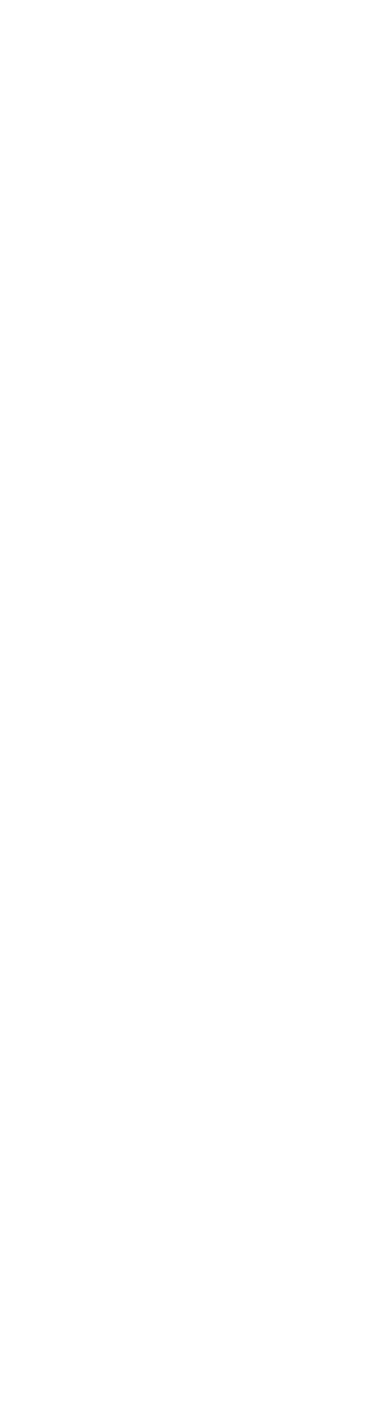
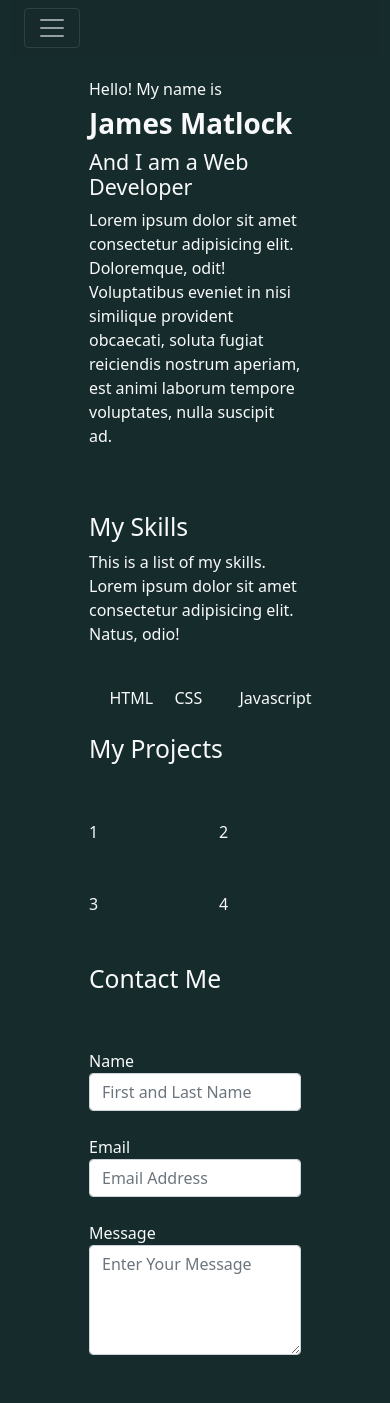
Before and after one commit to J-Matlock559/MFW-Final-Project, a plain HTML site: page index.html in a window 390 px wide. Before the commit the page ends 844 px from the top, so only its background shows below. Drawn offline with nearby package versions, Linux system fonts and the light colour scheme.

Commit message:
Built the basic layout. Added Navbar, intro, skills list, projects, contact form

```diff
--- a/css/style.css
+++ b/css/style.css
@@ -0,0 +1,3 @@
+body{
+    background-color: rgb(22, 43, 43);
+}
--- a/index.html
+++ b/index.html
@@ -6,18 +6,119 @@
     <meta name="viewport" content="width=device-width, initial-scale=1">
 
     <!-- Bootstrap CSS -->
-    <link rel="stylesheet" href="https://cdn.jsdelivr.net/npm/bootstrap@4.0.0/dist/css/bootstrap.min.css" integrity="sha384-Gn5384xqQ1aoWXA+058RXPxPg6fy4IWvTNh0E263XmFcJlSAwiGgFAW/dAiS6JXm" crossorigin="anonymous">
+    <link href="https://cdn.jsdelivr.net/npm/bootstrap@5.1.3/dist/css/bootstrap.min.css" rel="stylesheet"
+    integrity="sha384-1BmE4kWBq78iYhFldvKuhfTAU6auU8tT94WrHftjDbrCEXSU1oBoqyl2QvZ6jIW3" crossorigin="anonymous">
     <link rel="stylesheet" href="css/style.css">
 
     <title>Hello, world!</title>
   </head>
   <body>
+    <!-- Navbar -->
+  <div class="container-fluid">
+    <nav class="navbar navbar-expand-md bg-opacity-10 navbar-dark bg-dark">
+      <div class="container-fluid">
+        <button class="navbar-toggler" type="button" data-bs-toggle="collapse" data-bs-target="#navBurger">
+          <span class="navbar-toggler-icon"></span>
+        </button>
+        <div class="collapse navbar-collapse" id="navBurger">
+          <ul class="navbar-nav me-auto mb-2 mb-lg-0">
+            <li class="nav-item">
+              <a href="#home" class="nav-link active" aria-current="page">Home</a>
+            </li>
+            <li class="nav-item dropdown">
+              <a href="#" class="nav-link dropdown-toggle" data-bs-toggle="dropdown" role="button">Destinations</a>
+              <ul class="dropdown-menu bg-secondary">
+                <li><a href="#china" class="dropdown-item text-light">China</a></li>
+                <li><a href="#japan" class="dropdown-item text-light">Japan</a></li>
+                <li><a href="#nz" class="dropdown-item text-light">New Zealand</a></li>
+                <li><a href="#paris" class="dropdown-item text-light">Paris</a></li>
+                <li><a href="#rome" class="dropdown-item text-light">Rome</a></li>
+              </ul>
+            <li class="nav-item"><a href="#" class="nav-link">Link</a></li>
+            <li class="nav-item"><a href="#" class="nav-link disabled">Disabled</a></li>
+            </li>
+          </ul>
+        </div>
+      </div>
+    </nav>
+  </div>
+    <!-- End Navbar -->
 
+    <!-- Intro Jumbotron -->
+    <div class="container-fluid">
+      <div class="row justify-content-center">
+        <div class="col-8 p-4 text-light">
+          <p class="h6">Hello! My name is</p>
+          <p class="h1"><b>James Matlock</b></p>
+          <p class="h4">And I am a Web Developer</p>
+          <p>Lorem ipsum dolor sit amet consectetur adipisicing elit. Doloremque, odit! Voluptatibus eveniet in nisi similique provident obcaecati, soluta fugiat reiciendis nostrum aperiam, est animi laborum tempore voluptates, nulla suscipit ad.
+          </p>
+        </div>
+      </div>
+    </div>
 
+    <!-- Skills Card -->
+    <div class="container-fluid text-light">
+      <div class="row justify-content-center">
+        <div class="col-8 p-4">
+          <p class="h2">My Skills</p>
+          <p>This is a list of my skills. Lorem ipsum dolor sit amet consectetur adipisicing elit. Natus, odio!</p>
+        </div>
+      </div>
+      <div class="row justify-content-center">
+        <div class="col-2">HTML</div>
+        <div class="col-2">CSS</div>
+        <div class="col-2">Javascript</div>
+      </div>
+    </div>
+
+    <!-- Projects Card -->
+    <div class="container-fluid text-light">
+      <div class="row justify-content-center">
+        <div class="col-8 p-4">
+          <p class="h2">My Projects</p>
+        </div>
+      </div>
+      <div class="row justify-content-center">
+        <div class="col-4 p-4">1</div>
+        <div class="col-4 p-4">2</div>
+      </div>
+      <div class="row justify-content-center">
+        <div class="col-4 p-4">3</div>
+        <div class="col-4 p-4">4</div>
+      </div>
+    </div>
+
+    <!-- Contact Form -->
+    <div class="container-fluid text-light">
+      <div class="row justify-content-center">
+        <div class="col-8 p-4">
+          <p class="h2">Contact Me</p>
+        </div>
+      </div>
+      <div class="row justify-content-center">
+        <div class="col-8 p-4">
+          <form>
+            <div class="form-group mb-4">
+              <label for="contactName">Name</label>
+              <input type="text" class="form-control" placeholder="First and Last Name">
+            </div>
+            <div class="form-group my-4">
+              <label for="contactEmail">Email</label>
+              <input type="email" class="form-control" placeholder="Email Address">
+            </div>
+            <div class="form-group my-4">
+              <label for="contactMessage">Message</label>
+              <textarea class="form-control" placeholder="Enter Your Message" rows="4"></textarea>
+            </div>
+          </form>
+        </div>
+      </div>
+    </div>
 
     <!-- jQuery first, then Popper.js, then Bootstrap JS -->
-    <script src="https://code.jquery.com/jquery-3.2.1.slim.min.js" integrity="sha384-KJ3o2DKtIkvYIK3UENzmM7KCkRr/rE9/Qpg6aAZGJwFDMVNA/GpGFF93hXpG5KkN" crossorigin="anonymous"></script>
-    <script src="https://cdn.jsdelivr.net/npm/popper.js@1.12.9/dist/umd/popper.min.js" integrity="sha384-ApNbgh9B+Y1QKtv3Rn7W3mgPxhU9K/ScQsAP7hUibX39j7fakFPskvXusvfa0b4Q" crossorigin="anonymous"></script>
-    <script src="https://cdn.jsdelivr.net/npm/bootstrap@4.0.0/dist/js/bootstrap.min.js" integrity="sha384-JZR6Spejh4U02d8jOt6vLEHfe/JQGiRRSQQxSfFWpi1MquVdAyjUar5+76PVCmYl" crossorigin="anonymous"></script>
+    <script src="https://cdn.jsdelivr.net/npm/bootstrap@5.1.3/dist/js/bootstrap.bundle.min.js"
+    integrity="sha384-ka7Sk0Gln4gmtz2MlQnikT1wXgYsOg+OMhuP+IlRH9sENBO0LRn5q+8nbTov4+1p"
+    crossorigin="anonymous"></script>
   </body>
 </html>
```
